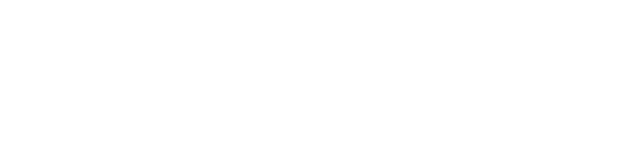
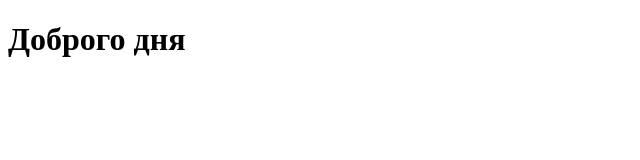
Before and after one commit to Vasiliska-A/test_github, a plain HTML site: page index.html in a window 1280 px wide. Shown: the whole page, without its empty margins (0-640 px from the left). Drawn offline with Linux system fonts and the light colour scheme.

Commit message:
adding title

```diff
--- a/index.html
+++ b/index.html
@@ -6,6 +6,6 @@
     <title>Document</title>
 </head>
 <body>
-
+<h1> Доброго дня</h1>
 </body>
 </html>
```
